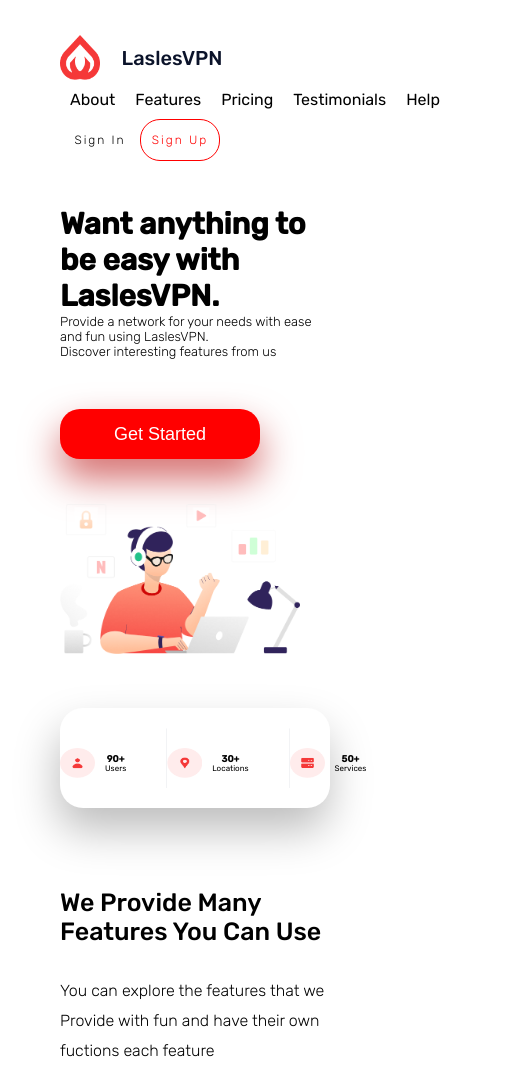
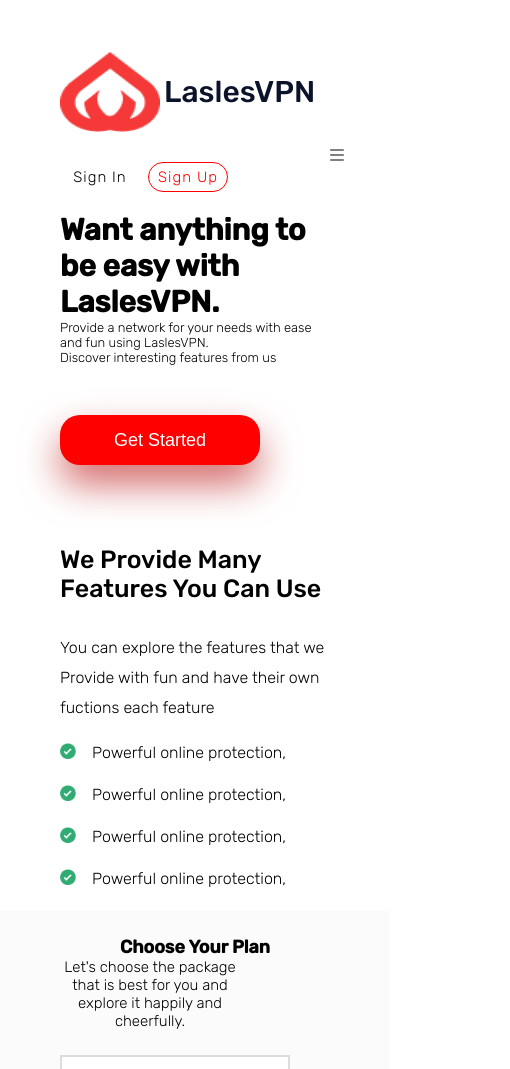
Before and after one commit to Fairexx-IT-Solutions/fair, a plain HTML site: page index.html in a window 390 px wide. Shown: the top 1069 px of the page, 510 px wide, since content can reach past the window. Drawn offline with Linux system fonts and the light colour scheme.

Commit message:
Update mobile responsiveness

```diff
--- a/css/media.css
+++ b/css/media.css
@@ -1,4 +1,4 @@
-@media screen and (max-width: 320px) {
+@media only screen and (min-width: 380px) and (max-width: 600px)  {
     html, body {
         width: 100%;
     }
@@ -16,6 +16,23 @@
 
     .logo {
         width: 100%;
+
+    }
+
+    .logo img{
+        width: 100px;
+        height:80px;
+
+    }
+    .logo h2 {
+        width: auto;
+        font-size: 30px;
+        margin-left: 4px;
+        position: relative;
+        padding-left: 0;
+        padding-top: 0;
+        text-align: left;
+        height: auto;
     }
 
     .nav-control {
@@ -27,7 +44,6 @@
 
     .nav-show {
         display: block;
-        float: right;
         text-align: right;
         position: absolute;
         background: none;
@@ -36,20 +52,19 @@
     }
     .nav-hide {
         display: none;
-        position: absolute;
         background: none;
         color: grey;
         margin-bottom: 5px;
     }
     .myNav {
-        display: block;
+        display: none;
         width: 100%;
         margin-left: 0;
         float: left;
     }
     .myNav ul {
         width: 100%;
-        display: none;
+        display:block;
         list-style: none;
         margin-left: 0;
         margin-right: 0;
@@ -61,6 +76,9 @@
         padding: 4px 0px 4px 0px;
 
     }
+    .mynavshow {
+        display: block;
+    }
     .myNav ul li a {
         color: white;
     }
@@ -70,32 +88,39 @@
     .sign {
         width: 100%;
         display: flex;
-        margin-top: 20px;
+        margin-top: 30px;
     }
     .in {
         margin-right: 0;
         width: 80px;
-        height: 42px;
+        height: 30px;
         border: none;
         background: none;
         margin-top: 0px;
         font-family: rubik;
-        font-size: 12px;
+        font-size: 10px;
         font-weight: 300;
+    }
+    .in a {
+        font-size: 15px;
+        letter-spacing: 1px;
     }
     .in a:hover{
         color: red;
     }
 
     .up {
+        display: flex;
+        justify-content: center;
+        align-items: center;
 
         box-sizing: border-box;
         width: 80px;
-        height: 42px;
-        border: red solid 1px;
-        border-radius: 20px;
+        height: 30px;
+        border: red solid 0.01px;
+        border-radius: 18px;
         background: none;
-        margin-top: 0px;
+        margin-left: 8px;
         color: red;
         font-family: rubik;
         font-size: 12px;
@@ -106,6 +131,12 @@
         transition: all .3s ease-out 0s;
         margin-top: auto;
         margin-bottom: auto;
+
+    }
+    .up a {
+        display: flex;
+        font-size: 15px;
+        letter-spacing: 1px;
 
     }
     .sec1 {
@@ -449,7 +480,7 @@ footer {
 
 
 /* Styling for tabblet */
-@media only screen and (min-width:321px) and (max-width:768px){
+@media only screen and (min-width:601px) and (max-width:1200px){
     body {
         padding-top: 30px;
 
--- a/index.html
+++ b/index.html
@@ -21,8 +21,11 @@
 
             </div>
             <div class="nav-control">
-                <i class="fas fa-bars nav-show" onclick="showMenu()"></i>
-                <i class="fas fa-times nav-hide" onclick="showMenu()"></i>
+                <a>
+                    <i class="fas fa-bars nav-show" onclick="showMenu()"></i>
+                </a>
+
+                <!-- <i class="fas fa-times nav-hide" onclick="showMenu()"></i> -->
             </div>
             <nav class="myNav">
 
--- a/js/style.js
+++ b/js/style.js
@@ -40,18 +40,8 @@ let Navshow = document.getElementsByClassName("nav-show");
 let Navhide = document.getElementsByClassName("nav-hide");
 let NavItems = document.getElementsByClassName("myNav")
 
-function showMenu(){
-  Navshow.style.display="none";
-  Navhide.style.display="block";
-  myNav.style.display="block";
+function showMenu() {
+  var x = document.getElementsByClassName("myNav")[0];
+  // var y = document.getElementById("nav-show");
+  x.classList.toggle("mynavshow")
 }
-
-function hideMenu(){
-  Navhide.style.display="none";
-  myNav.style.display="none";
-  Navshow.style.display="block";
-
-}
-
-showMenu();
-hideMenu();
```
